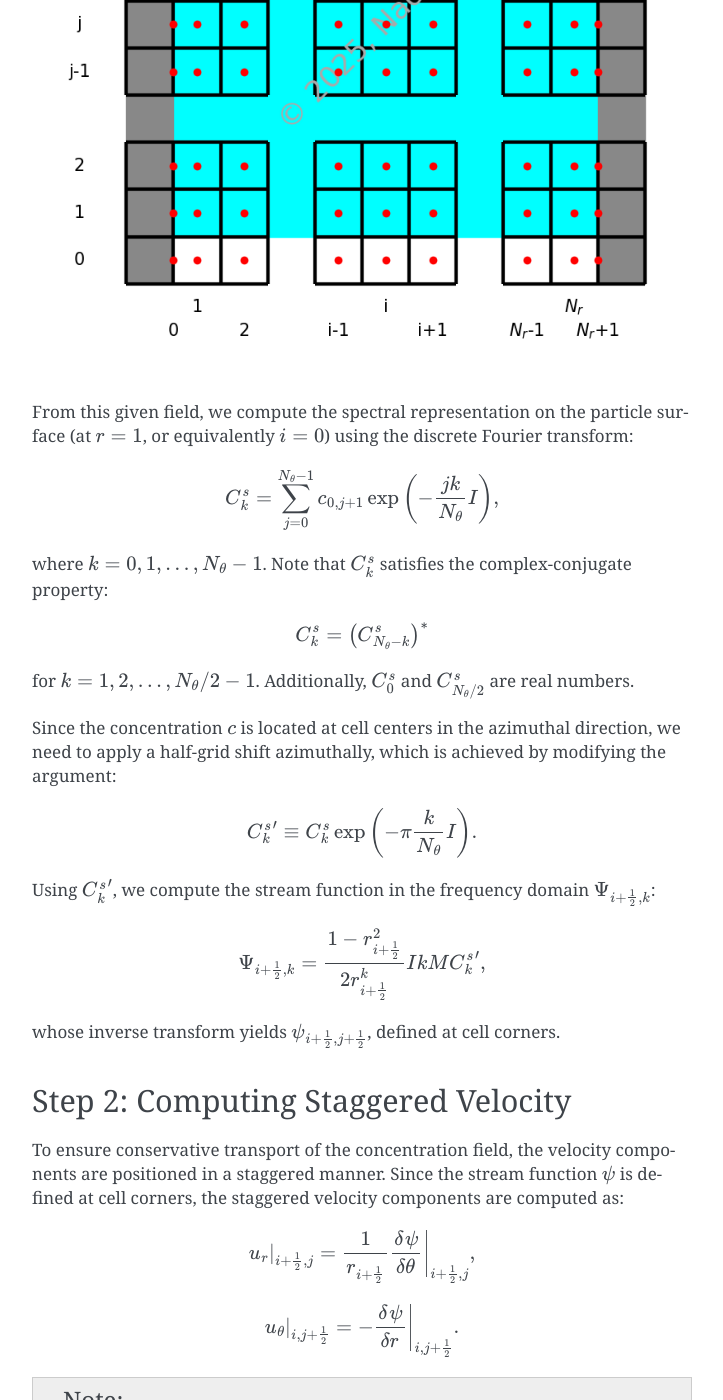
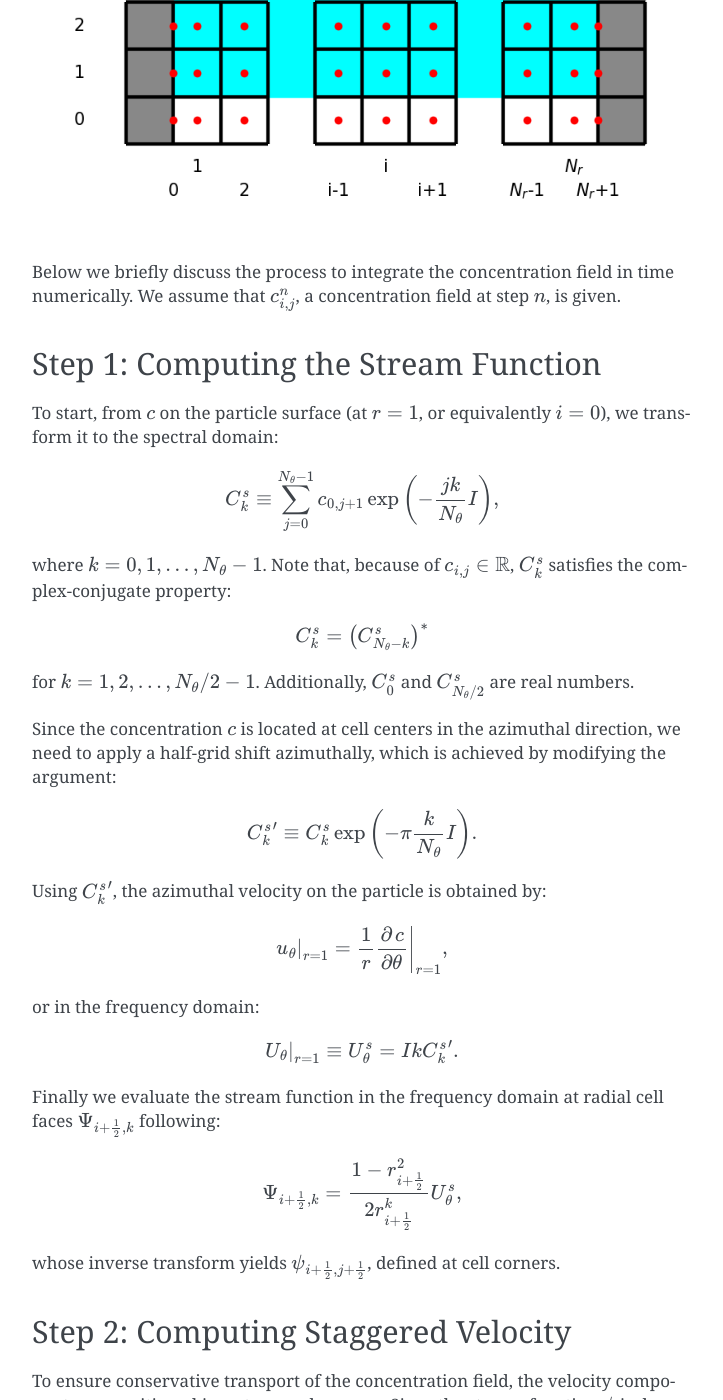
Before and after one commit to NaokiHori/SwimmingParticle, a Sphinx documentation site: the page built from docs/source/numerical_treatment.rst, in a window 1280 px wide and 1400 px high, scrolled down 687 px. Shown: the whole window, without its empty margins (388-1111 px from the left). Built offline with Sphinx 7.4.7, drawn with Linux system fonts in a browser that asks for light colours; formulas are drawn with MathJax 3; some of the changed text lies outside the part shown.

Commit message:
[mod] docs

```diff
--- a/docs/source/appendix/polar.py
+++ b/docs/source/appendix/polar.py
@@ -23,7 +23,7 @@ def compute_boundary_condition(ys: np.ndarray) -> [np.ndarray, np.ndarray]:
 def get_f(k: int, x: float) -> float:
     if 0 == k:
         raise RuntimeError("This code should not be reachable")
-    elif -1 == k or 1 == k:
+    elif 1 == k:
         return [
             np.power(x, -1),
             x,
@@ -42,7 +42,7 @@ def get_f(k: int, x: float) -> float:
 def get_dfdx(k: int, x: float) -> float:
     if 0 == k:
         raise RuntimeError("This code should not be reachable")
-    elif -1 == k or 1 == k:
+    elif 1 == k:
         return [
             - np.power(x, -2),
             1,
@@ -51,10 +51,10 @@ def get_dfdx(k: int, x: float) -> float:
         ]
     else:
         return [
-            - (0 + k) * np.power(x, - k - 1),
-            + (0 + k) * np.power(x, + k - 1),
-            - (2 - k) * np.power(x, - k + 1),
-            + (2 + k) * np.power(x, + k + 1),
+            (0 - k) * np.power(x, 0 - k - 1),
+            (0 + k) * np.power(x, 0 + k - 1),
+            (2 - k) * np.power(x, 2 - k - 1),
+            (2 + k) * np.power(x, 2 + k - 1),
         ]
 
 def compute_stream_function(xs: np.ndarray, ys: np.ndarray, bc: [np.ndarray, np.ndarray]) -> np.ndarray:
--- a/docs/source/numerical_treatment.rst
+++ b/docs/source/numerical_treatment.rst
@@ -5,30 +5,31 @@
 Numerical Treatment
 ###################
 
-In summary, the velocity field :math:`u_i` is computed and subsequently used to transport the concentration field :math:`c`.
+Let :math:`c_{i, j}` be the concentration field, where the indices :math:`i` and :math:`j` denote the spatial locations in the radial and azimuthal directions, respectively.
+The index ranges are :math:`i = 0, 1, \dots, \nr, \nr + 1` and :math:`j = 0, 1, \dots, \nt, \nt + 1`, where :math:`i = 0, \nr + 1` and :math:`j = 0, \nt + 1` store the boundary values and reflect periodicity, respectively.
+The following diagram illustrates the positioning of the concentration field :math:`c_{i, j}` (reddish dots).
+
+.. image:: ./concentration_position.png
+
+Below we briefly discuss the process to integrate the concentration field in time numerically.
+We assume that :math:`c_{i, j}^n`, a concentration field at step :math:`n`, is given.
 
 *************************************
 Step 1: Computing the Stream Function
 *************************************
 
-Let :math:`c_{i, j}^n` be the concentration field at step :math:`n` (known), where the indices :math:`i` and :math:`j` denote the spatial locations in the radial and azimuthal directions, respectively.
-The index ranges are :math:`i = 0, 1, \dots, \nr, \nr + 1` and :math:`j = 0, 1, \dots, \nt, \nt + 1`, where :math:`i = 0, \nr + 1` and :math:`j = 0, \nt + 1` store the boundary values and reflect periodicity, respectively.
-The following diagram illustrates the positioning of the concentration field :math:`c_{i, j}` (reddish dots).
-
-.. image:: ./concentration_position.png
-
-From this given field, we compute the spectral representation on the particle surface (at :math:`\vr = 1`, or equivalently :math:`i = 0`) using the discrete Fourier transform:
+To start, from :math:`c` on the particle surface (at :math:`\vr = 1`, or equivalently :math:`i = 0`), we transform it to the spectral domain:
 
 .. math::
 
     C_k^s
-    =
+    \equiv
     \sum_{j = 0}^{\nt - 1}
     c_{0, j + 1}
     \expp{- \frac{j k}{\nt} I},
 
 where :math:`k = 0, 1, \dots, \nt - 1`.
-Note that :math:`C_k^s` satisfies the complex-conjugate property:
+Note that, because of :math:`c_{i, j} \in \mathbb{R}`, :math:`C_k^s` satisfies the complex-conjugate property:
 
 .. math::
 
@@ -48,14 +49,37 @@ Since the concentration :math:`c` is located at cell centers in the azimuthal di
     C_k^s
     \expp{- \pi \frac{k}{\nt} I}.
 
-Using :math:`{C_k^s}^\prime`, we compute the stream function in the frequency domain :math:`\Psi_{i + \frac{1}{2}, k}`:
+Using :math:`{C_k^s}^\prime`, the azimuthal velocity on the particle is obtained by:
+
+.. math::
+
+    \vat{\ut}{r = 1}
+    =
+    \vat{
+        \frac{1}{\vr}
+        \pder{}{c}{\vt}
+    }{
+        r = 1
+    },
+
+or in the frequency domain:
+
+.. math::
+
+    \vat{U_\vt}{r = 1}
+    \equiv
+    U_{\vt}^s
+    =
+    I k {C_k^s}^\prime.
+
+Finally we evaluate the stream function in the frequency domain at radial cell faces :math:`\Psi_{i + \frac{1}{2}, k}` following:
 
 .. math::
 
     \Psi_{i + \frac{1}{2}, k}
     =
     \frac{1 - \vr_{i + \frac{1}{2}}^2}{2 \vr_{i + \frac{1}{2}}^{k}}
-    I k M {C_k^s}^\prime,
+    U_{\vt}^s,
 
 whose inverse transform yields :math:`\psi_{i + \frac{1}{2}, j + \frac{1}{2}}`, defined at cell corners.
 
```
Also changed, not shown: docs/source/appendix/polar.rst (+6 -6 lines), docs/source/governing_equation.rst (+26 -6 lines), docs/source/appendix/polar_stream_function.jpg.
